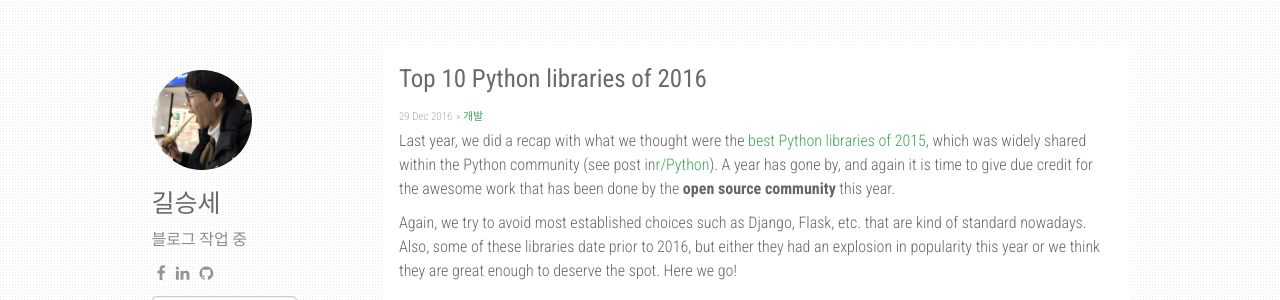
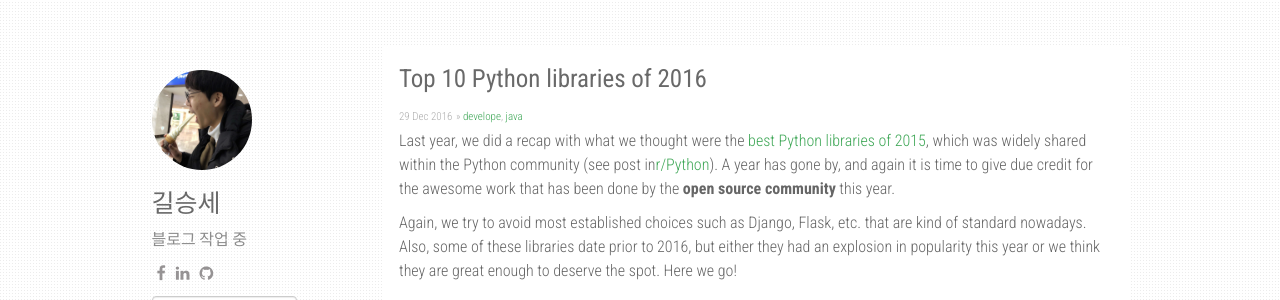
Before and after one commit to agusmakmun/agusmakmun.github.io, a Jekyll site: the page built from _posts/2016-12-29-top-10-python-libraries-of-2016.md, in a window 1280 px wide and 900 px high. Shown: the part 430-730 px from the top of the window. Built offline with Jekyll 4.4.1, drawn with Linux system fonts in a browser that asks for light colours; nearby versions of some CDN libraries; comment, search, counter and statistics services are not loaded.

Commit message:
Update 2016-12-29-top-10-python-libraries-of-2016.md

```diff
--- a/_posts/2016-12-29-top-10-python-libraries-of-2016.md
+++ b/_posts/2016-12-29-top-10-python-libraries-of-2016.md
@@ -2,7 +2,7 @@
 layout: post
 title:  "Top 10 Python libraries of 2016"
 date:   2016-12-29 18:34:10 +0700
-categories: 개발
+categories: develope java
 ---
 
 Last year, we did a recap with what we thought were the [best Python libraries of 2015](https://tryolabs.com/blog/2015/12/15/top-10-python-libraries-of-2015/), which was widely shared within the Python community (see post in[r/Python](https://www.reddit.com/r/Python/comments/3wyiuv/top_10_python_libraries_of_2015/)). A year has gone by, and again it is time to give due credit for the awesome work that has been done by the **open source community** this year.
```
